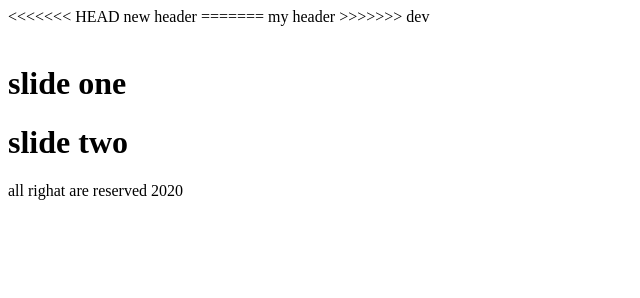
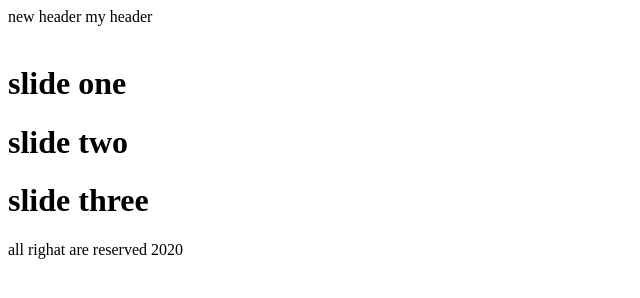
Before and after one commit to mahan-redboy177/git-project-one, a website: page index.html in a window 1280 px wide. Shown: the whole page, without its empty margins (0-640 px from the left). Drawn offline with Linux system fonts and the light colour scheme.

Commit message:
slide 3 three added

```diff
--- a/index.html
+++ b/index.html
@@ -7,11 +7,8 @@
 </head>
 <body>
     <header>
-<<<<<<< HEAD
         new header
-=======
         my header
->>>>>>> dev
     </header>
     <div class="banner">
         <img src="banner.jpg" alt="">
@@ -19,6 +16,7 @@
     <div class="slider">
         <h1>slide one</h1>
         <h1>slide two</h1>
+        <h1>slide three</h1>
     </div>
     <footer>
         all righat are reserved 2020
```
